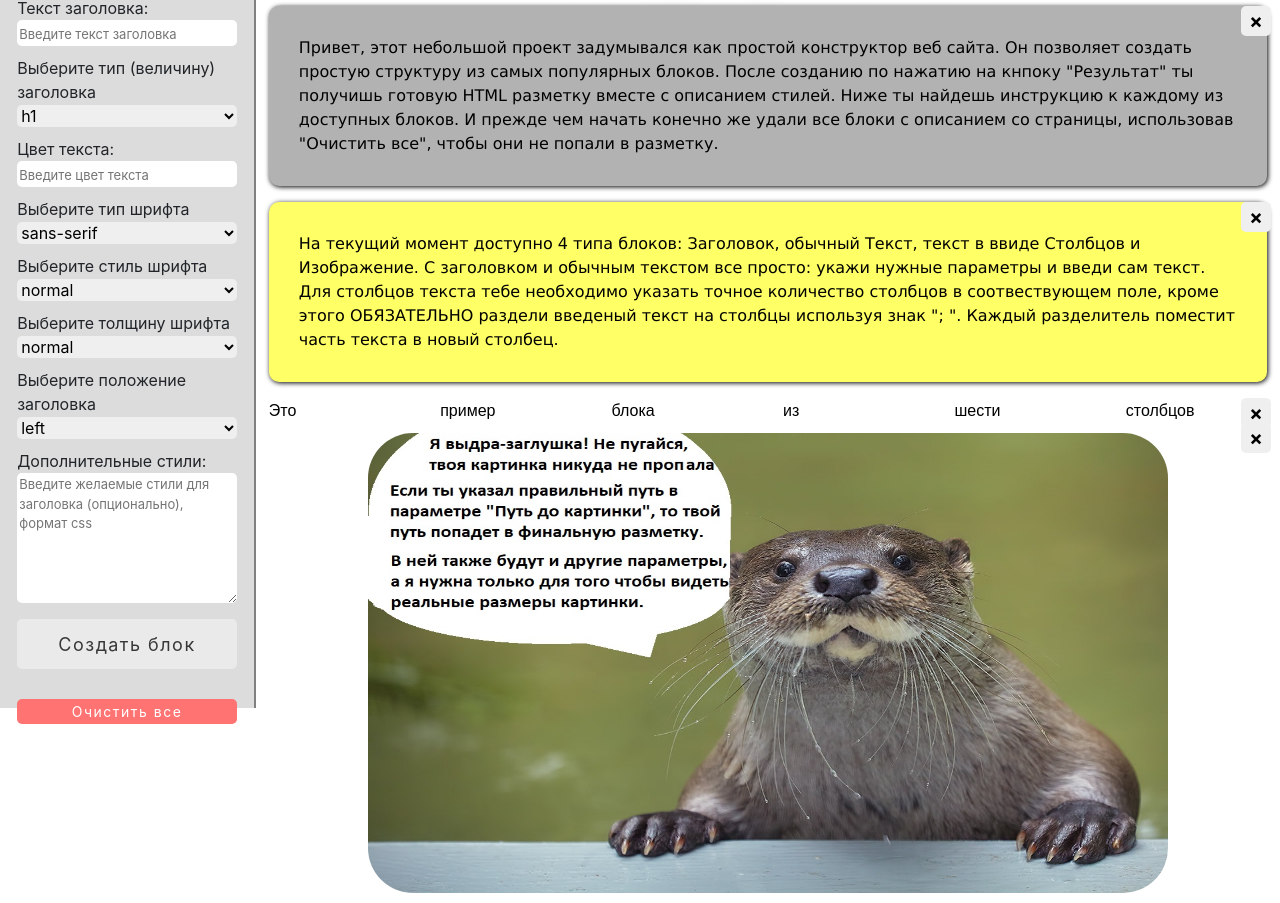
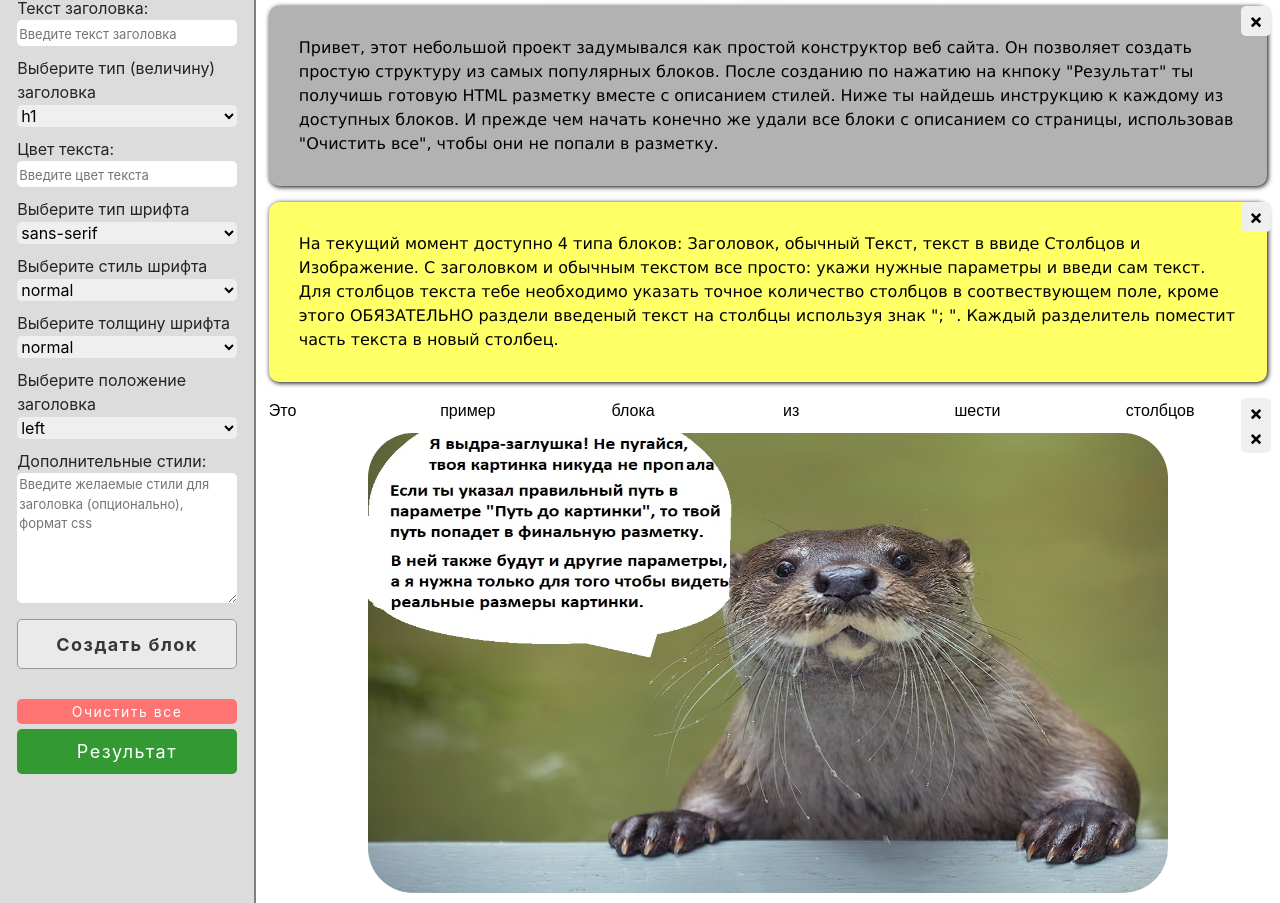
Before and after one commit to SLain123/Constructor, a website built with Parcel: page src/index.html in a window 1280 px wide. Shown: the part 92-995 px from the top of the page. Built offline with nearby package versions, Linux system fonts and the light colour scheme.

Commit message:
Добавляет кнопку "Результат" (без функционала); Мелкие правки стилией для панели;

```diff
--- a/src/script/components/control-btns.js
+++ b/src/script/components/control-btns.js
@@ -6,11 +6,18 @@ import {
 const createControlBlock = () => {
     const controlBlock = document.createElement('div');
     const cleanBtn = utils.justBtn('Очистить все');
+    const resultBtn = utils.justBtn('Результат');
 
     controlBlock.classList.add('control-block');
+
     cleanBtn.classList.add('clean-btn');
     cleanBtn.addEventListener('click', () => management.cleanAllData());
+
+    resultBtn.classList.add('result-btn');
+    resultBtn.addEventListener('click', () => console.log('result here'))
+
     controlBlock.append(cleanBtn);
+    controlBlock.append(resultBtn);
 
     return controlBlock;
 }
--- a/src/style/style.css
+++ b/src/style/style.css
@@ -6,7 +6,7 @@
 
 .panel {
     width: 20%;
-    height: 100vh;
+    min-height: 100vh;
     background-color: rgba(141, 139, 139, 0.3);
     border-right: 2px gray solid;
     display: flex;
@@ -95,12 +95,13 @@
 
 .form button {
     height: 50px;
-    border: none;
+    border: 1px grey solid;
     border-radius: 5px;
     font-size: 18px;
     letter-spacing: 1.5px;
     opacity: .75;
     transition: .5s ease;
+    font-weight: 700;
 }
 
 .form button:hover {
@@ -134,3 +135,20 @@
 .clean-btn:hover {
     background: red;
 }
+
+.result-btn {
+    margin-top: 5px;
+    width: 100%;
+    height: 45px;
+    font-size: 18px;
+    border: none;
+    border-radius: 5px;
+    letter-spacing: 1.5px;
+    background: #339933;
+    color: white;
+    transition: .5s ease;
+}
+
+.result-btn:hover {
+    background: green;
+}
```
